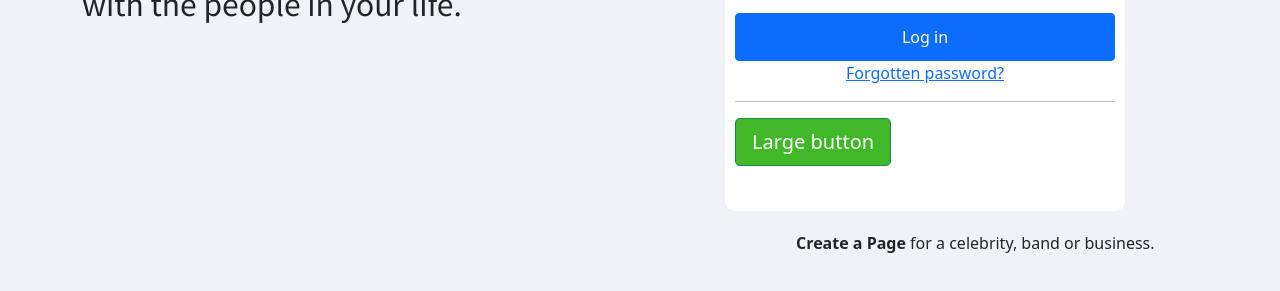
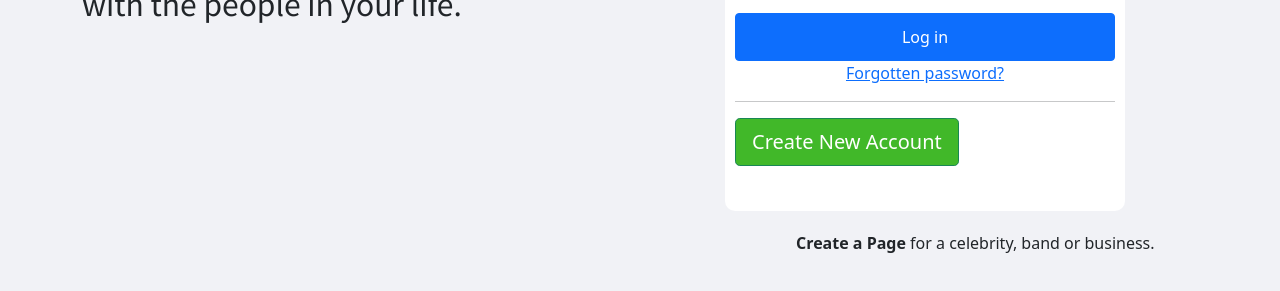
Before and after one commit to ashish11011/Facebook, a plain HTML site: page index.html in a window 1280 px wide. Shown: the part 339-630 px from the top of the page. Drawn offline with nearby package versions, Linux system fonts and the light colour scheme.

Commit message:
add create button

```diff
--- a/index.html
+++ b/index.html
@@ -39,7 +39,7 @@
                       </div>
                       <p class="text-center"><a href="">Forgotten password?</a></p>
                     <hr>
-                    <button type="button" class="btn btn-success btn-lg green ">Large button</button>
+                    <button type="button" class="btn btn-success btn-lg green ">Create New Account</button>
                   </form>
                   <p class="form-p" ><b>Create a Page</b> for a celebrity, band or business.</p>
             </div>
```
